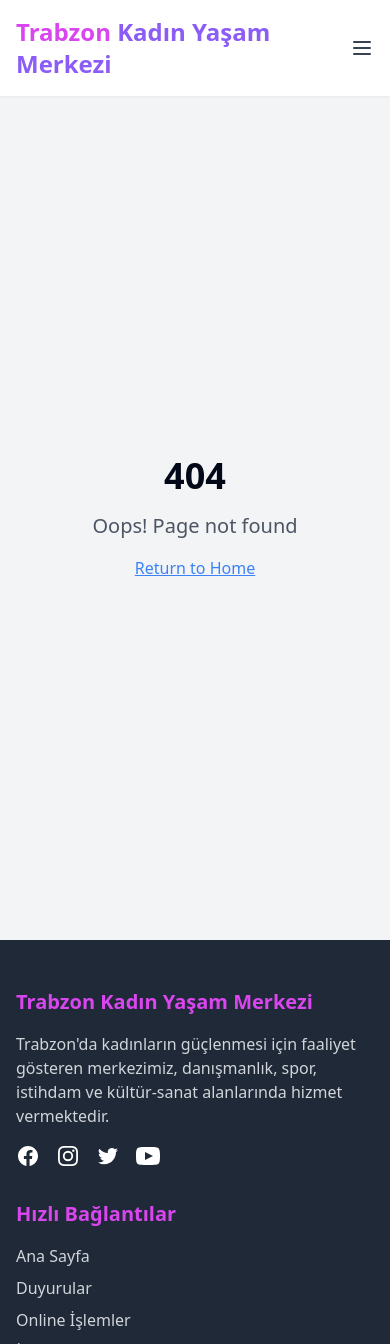
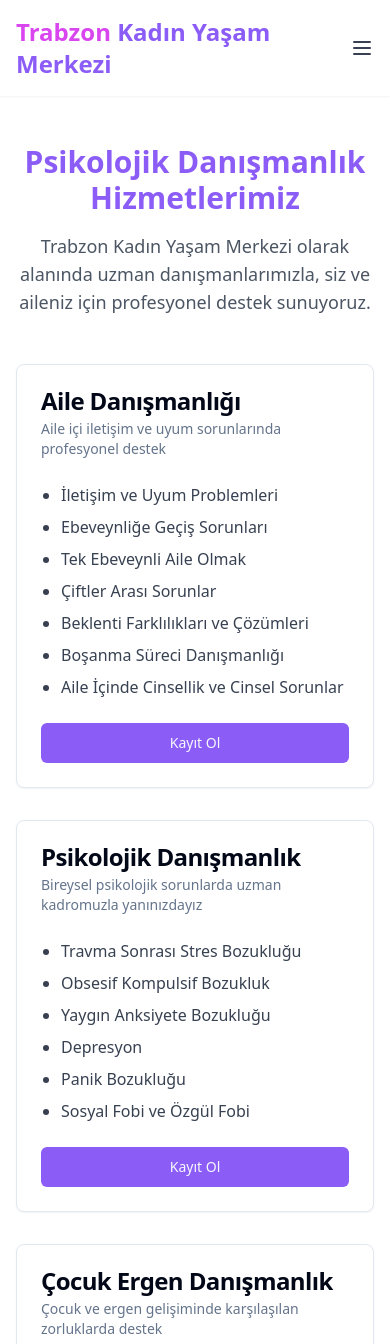
Before and after one commit to ibrahim6-1/trabzon-kadin-yasam-portali, a React (Vite) app: page /kadin-danisma/psikolojik in a window 390 px wide. Shown: the top 1344 px of the page. Built offline with nearby package versions, Linux system fonts and the light colour scheme.

Commit message:
feat: Add psychological counseling page
Add a new page for psychological counseling under the women's counseling center, displaying information in responsive card format with registration buttons.

```diff
--- a/src/App.tsx
+++ b/src/App.tsx
@@ -11,6 +11,7 @@ import Announcements from "./pages/Announcements";
 import Contact from "./pages/Contact";
 import OnlineServices from "./pages/OnlineServices";
 import NotFound from "./pages/NotFound";
+import PsychologicalCounseling from "./pages/PsychologicalCounseling";
 
 // Layout
 import MainLayout from "./components/layout/MainLayout";
@@ -29,6 +30,7 @@ const App = () => (
             <Route path="/duyurular" element={<Announcements />} />
             <Route path="/iletisim" element={<Contact />} />
             <Route path="/online-islemler" element={<OnlineServices />} />
+            <Route path="/kadin-danisma/psikolojik" element={<PsychologicalCounseling />} />
             {/* ADD ALL CUSTOM ROUTES ABOVE THE CATCH-ALL "*" ROUTE */}
             <Route path="*" element={<NotFound />} />
           </Routes>
--- /dev/null
+++ b/src/pages/PsychologicalCounseling.tsx
@@ -0,0 +1,112 @@
+
+import React from "react";
+import { Button } from "@/components/ui/button";
+import {
+  Card,
+  CardContent,
+  CardDescription,
+  CardFooter,
+  CardHeader,
+  CardTitle
+} from "@/components/ui/card";
+import { useNavigate } from "react-router-dom";
+
+interface CounselingService {
+  id: string;
+  title: string;
+  description: string;
+  services: string[];
+}
+
+const counselingServices: CounselingService[] = [
+  {
+    id: "family",
+    title: "Aile Danışmanlığı",
+    description: "Aile içi iletişim ve uyum sorunlarında profesyonel destek",
+    services: [
+      "İletişim ve Uyum Problemleri",
+      "Ebeveynliğe Geçiş Sorunları",
+      "Tek Ebeveynli Aile Olmak",
+      "Çiftler Arası Sorunlar",
+      "Beklenti Farklılıkları ve Çözümleri",
+      "Boşanma Süreci Danışmanlığı",
+      "Aile İçinde Cinsellik ve Cinsel Sorunlar"
+    ]
+  },
+  {
+    id: "psychological",
+    title: "Psikolojik Danışmanlık",
+    description: "Bireysel psikolojik sorunlarda uzman kadromuzla yanınızdayız",
+    services: [
+      "Travma Sonrası Stres Bozukluğu",
+      "Obsesif Kompulsif Bozukluk",
+      "Yaygın Anksiyete Bozukluğu",
+      "Depresyon",
+      "Panik Bozukluğu",
+      "Sosyal Fobi ve Özgül Fobi"
+    ]
+  },
+  {
+    id: "child-adolescent",
+    title: "Çocuk Ergen Danışmanlık",
+    description: "Çocuk ve ergen gelişiminde karşılaşılan zorluklarda destek",
+    services: [
+      "Kaygı Bozuklukları",
+      "Stres ve Öfke Yönetimi",
+      "Ergenlik Dönemi Sorunları",
+      "Travma Sonrası Stres Bozukluğu",
+      "Sınav ve Performans Kaygısı",
+      "Uyum ve Davranış Sorunları",
+      "Yas ve Kayıp Süreci",
+      "Ebeveyn Danışmanlığı"
+    ]
+  }
+];
+
+const PsychologicalCounseling = () => {
+  const navigate = useNavigate();
+
+  const handleRegister = (serviceId: string) => {
+    // Navigate to registration page or open registration form
+    navigate("/online-islemler?service=" + serviceId);
+  };
+
+  return (
+    <div className="container mx-auto px-4 py-12">
+      <div className="mb-12 text-center">
+        <h1 className="text-3xl md:text-4xl font-bold mb-4 text-primary">Psikolojik Danışmanlık Hizmetlerimiz</h1>
+        <p className="text-lg text-gray-600 max-w-3xl mx-auto">
+          Trabzon Kadın Yaşam Merkezi olarak alanında uzman danışmanlarımızla, siz ve aileniz için profesyonel destek sunuyoruz.
+        </p>
+      </div>
+
+      <div className="grid grid-cols-1 md:grid-cols-2 lg:grid-cols-3 gap-8">
+        {counselingServices.map((service) => (
+          <Card key={service.id} className="flex flex-col h-full transition-all duration-200 hover:shadow-lg">
+            <CardHeader>
+              <CardTitle>{service.title}</CardTitle>
+              <CardDescription>{service.description}</CardDescription>
+            </CardHeader>
+            <CardContent className="flex-grow">
+              <ul className="list-disc pl-5 space-y-2">
+                {service.services.map((item, index) => (
+                  <li key={index} className="text-gray-700">{item}</li>
+                ))}
+              </ul>
+            </CardContent>
+            <CardFooter>
+              <Button
+                onClick={() => handleRegister(service.id)}
+                className="w-full"
+              >
+                Kayıt Ol
+              </Button>
+            </CardFooter>
+          </Card>
+        ))}
+      </div>
+    </div>
+  );
+};
+
+export default PsychologicalCounseling;
```
